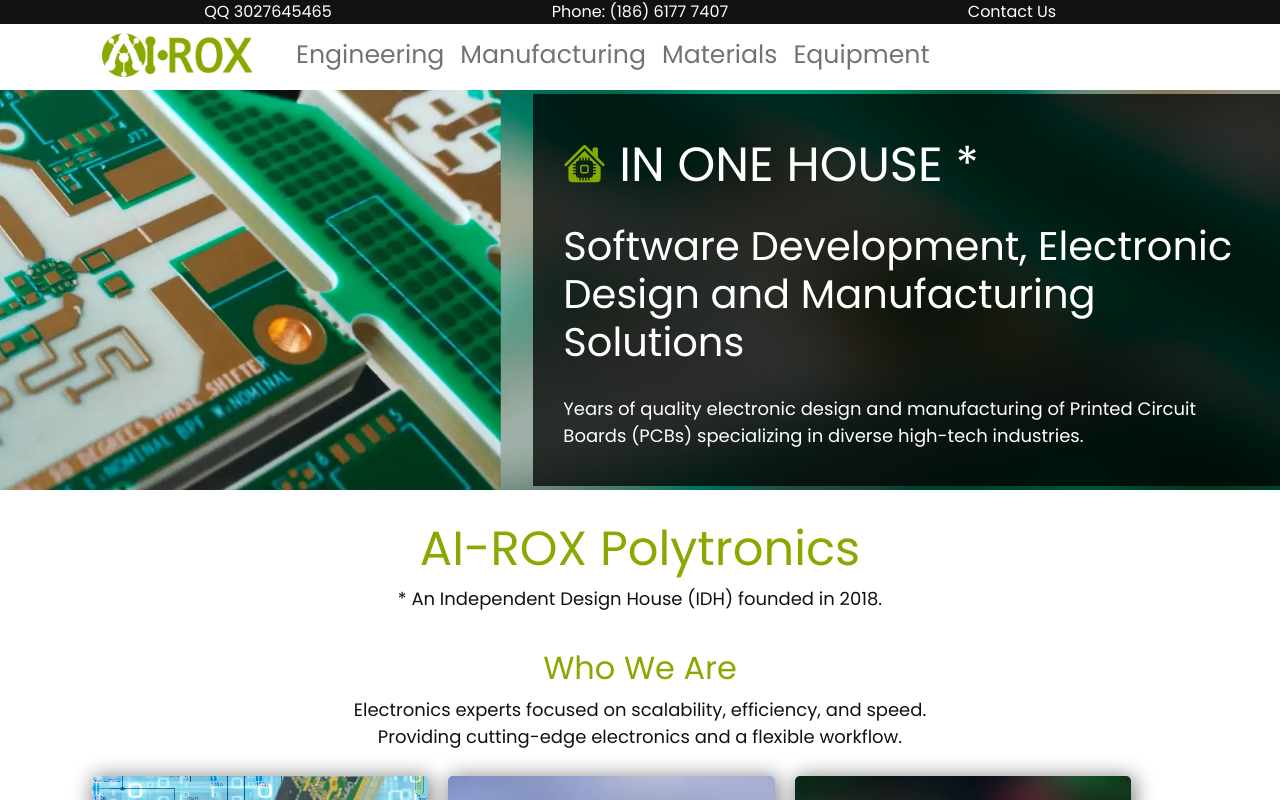
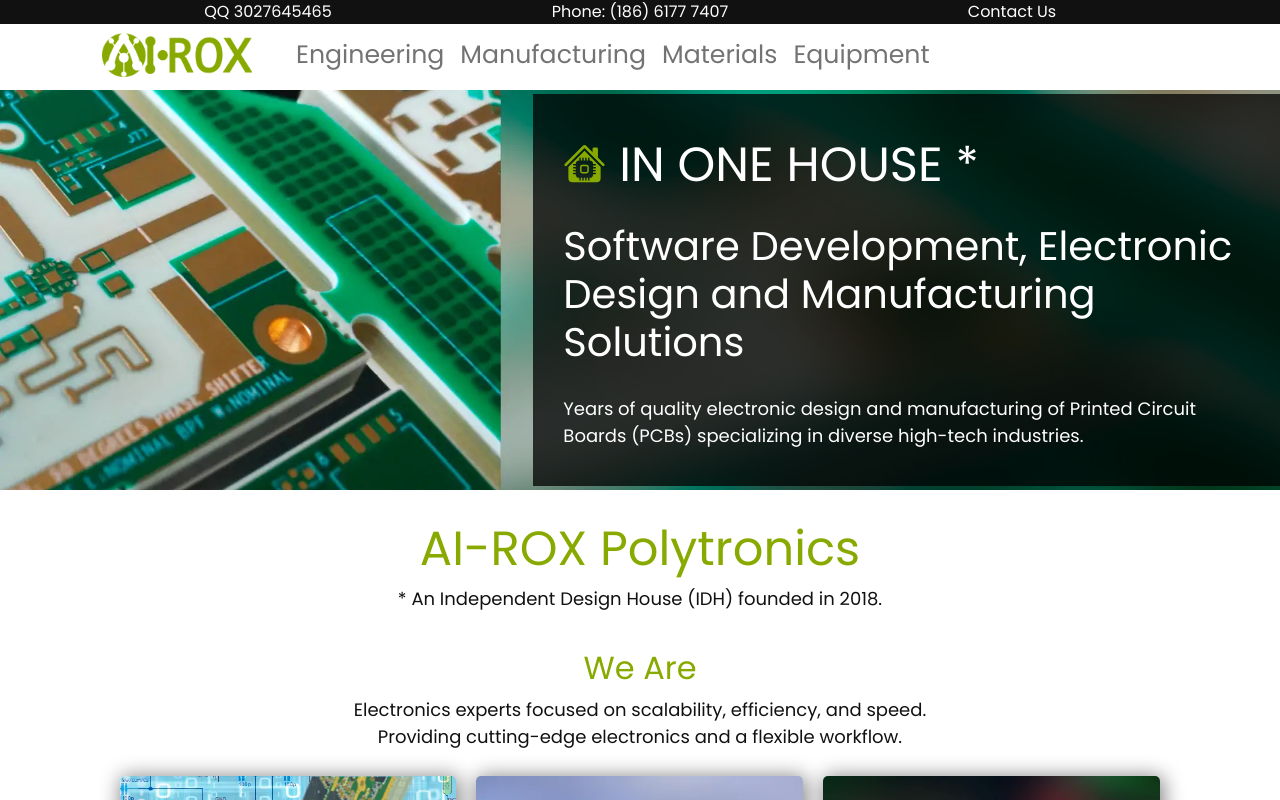
Before and after one commit to AI-ROX/ai-rox.github.io, a React (Create React App) app: page / in a window 1280 px wide. Built offline with nearby package versions, Linux system fonts and the light colour scheme.

Commit message:
Website edits 2022-06-20-1658

```diff
--- a/src/components/HeaderNav.tsx
+++ b/src/components/HeaderNav.tsx
@@ -8,14 +8,14 @@
   //justifyContent:'center', alignItems:'center', alignContent:'center',
   // <Nav.Link as={NavLink} to='supply'>Supply</Nav.Link>
     return (
-      <Navbar bg='white' expand='sm' fixed='top' sticky="top">
+      <Navbar bg='white' expand='sm' fixed='top' sticky="top" className='me-auto justify-content-center'>
         <Container>
           <Navbar.Brand as={NavLink} to='/'>
             <img alt='' src='ai-rox-logo.png' width='150' height='auto' className='d-inline-block align-center'/>
           </Navbar.Brand>
           <Navbar.Toggle aria-controls='basic-navbar-nav'/>
           <Navbar.Collapse id='basic-navbar-nav'>
-            <Nav className='me-auto'>
+            <Nav className='me-auto' style={{textAlign:'center'}}>
               <Nav.Link as={NavLink} to='engineering'>Engineering</Nav.Link>
               <Nav.Link as={NavLink} to='manufacturing'>Manufacturing</Nav.Link>
               <Nav.Link as={NavLink} to='supply/materials'>Materials</Nav.Link>
--- a/src/pages/HomePage.tsx
+++ b/src/pages/HomePage.tsx
@@ -36,21 +36,21 @@
           </Container>
         </section>
         <section>
-          <Container style={{paddingTop: '30px'}}>
+          <Container style={{paddingTop: '30px', margin: 'auto'}}>
             <Row>
               <Col xs="12" style={{textAlign: 'center'}}>
                 <h1 className='ai-rox-green'>AI-ROX Polytronics</h1>
                 <p>* An Independent Design House (IDH) founded in 2018.</p>
                 <br/>
-                <h3 className='ai-rox-green'>Who We Are</h3>
+                <h3 className='ai-rox-green'>We Are</h3>
                 <p>Electronics experts focused on scalability, efficiency, and speed.<br/>Providing cutting-edge electronics and a flexible workflow.</p>
               </Col>
             </Row>
             <Row>
-              <Col style={{textAlign: 'center'}}>
-                <CardGroup style={{alignItems: 'stretch'}}>
+              <Col>
+                <CardGroup style={{justifyContent:'center'}}>
                   <Link to='engineering' style={{padding: '10px', textDecoration: 'none'}}>
-                    <Card style={{border: '1px black', boxShadow: '2px 2px 20px 2px rgba(0,0,0,.48)'}}>
+                    <Card style={{border: '1px black', boxShadow:  '2px 2px 20px 2px rgba(0,0,0,.48)'}}>
                       <Card.Img height='272' variant='top' src='engineering.webp'/>
                       <Card.Body>
                         <Card.Title>Engineering</Card.Title>
```
